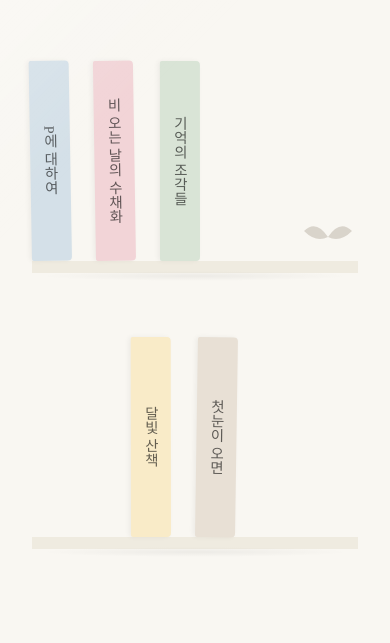
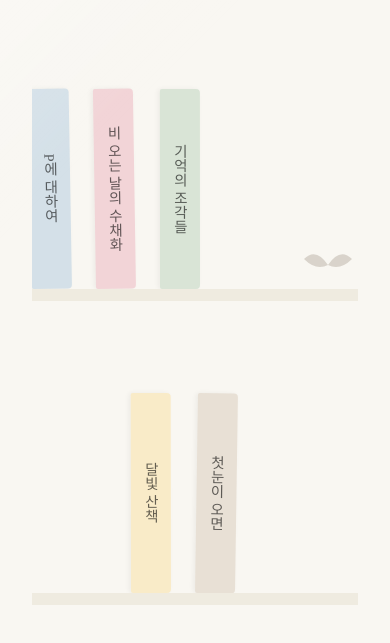
Before and after one commit to JangHyunGyu/library, a plain HTML site: page index.html in a window 390 px wide. Shown: the part 253-896 px from the top of the page. Before the commit the page ends 844 px from the top, so only its background shows below. Drawn offline with nearby package versions, Linux system fonts and the light colour scheme; a web font is replaced by a local one.

Commit message:
Fix mobile layout: prevent shelf wrapping and stabilize height

```diff
--- a/assets/css/style.css
+++ b/assets/css/style.css
@@ -279,20 +279,32 @@ body {
 /* Mobile Responsiveness */
 @media (max-width: 768px) {
     .shelf {
-        flex-wrap: wrap;
-        height: auto;
+        flex-wrap: nowrap; /* Prevent wrapping */
+        overflow-x: auto; /* Allow horizontal scroll if needed */
+        height: 240px; /* Fixed height to prevent layout shifts */
         padding-bottom: 0;
         align-items: flex-end;
+        justify-content: center;
+        /* Hide scrollbar */
+        -ms-overflow-style: none;
+        scrollbar-width: none;
+    }
+
+    .shelf::-webkit-scrollbar {
+        display: none;
     }
 
     .book {
         width: 40px;
         height: 200px !important; /* Force uniform height on mobile */
+        flex-shrink: 0; /* Prevent books from squishing */
     }
 
     .book:hover,
     .book.is-flipped {
         width: 140px; /* Smaller expansion on mobile */
+        transform: none; /* Remove lift effect to keep layout stable */
+        box-shadow: 0 5px 15px rgba(0,0,0,0.1);
     }
 
     .book-cover {
--- a/index.html
+++ b/index.html
@@ -18,7 +18,7 @@
 
     <header class="library-header">
         <h1 class="library-title">Dayoon's Stories</h1>
-        <p class="library-subtitle">따뜻한 햇살이 머무는 곳, 당신의 이야기를 담았습니다.</p>
+        <p class="library-subtitle">따뜻한 햇살이 머무는 곳, <br>당신의 이야기를 담았습니다.</p>
     </header>
 
     <main class="bookshelf-container">
```
